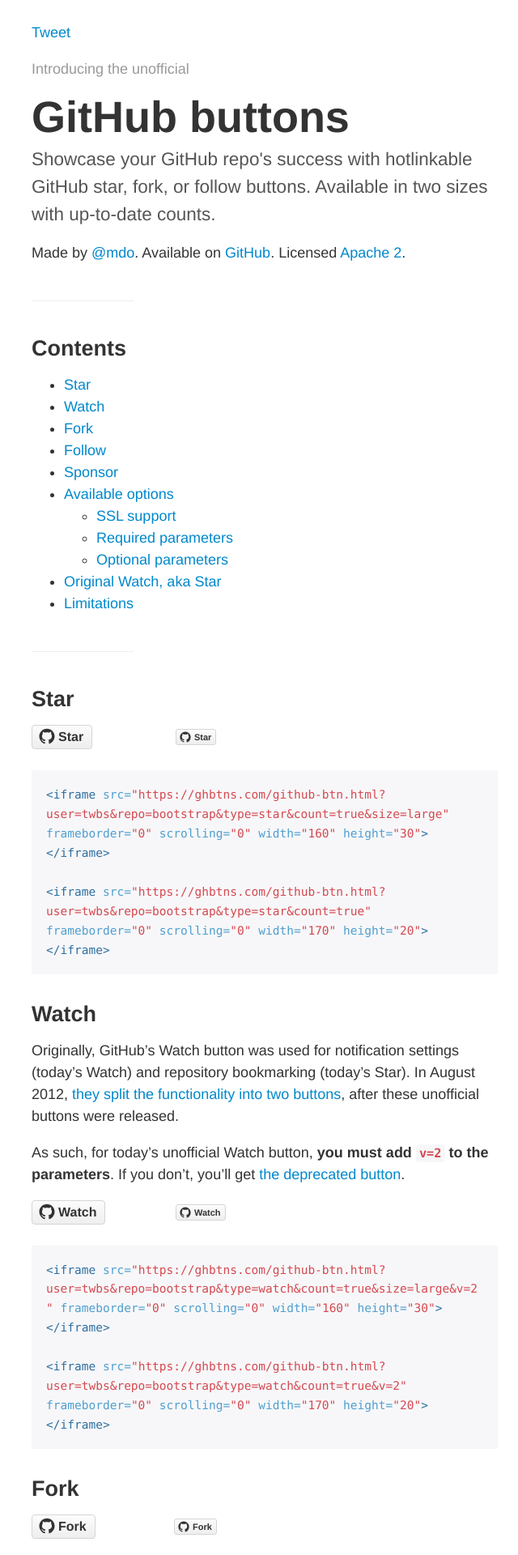
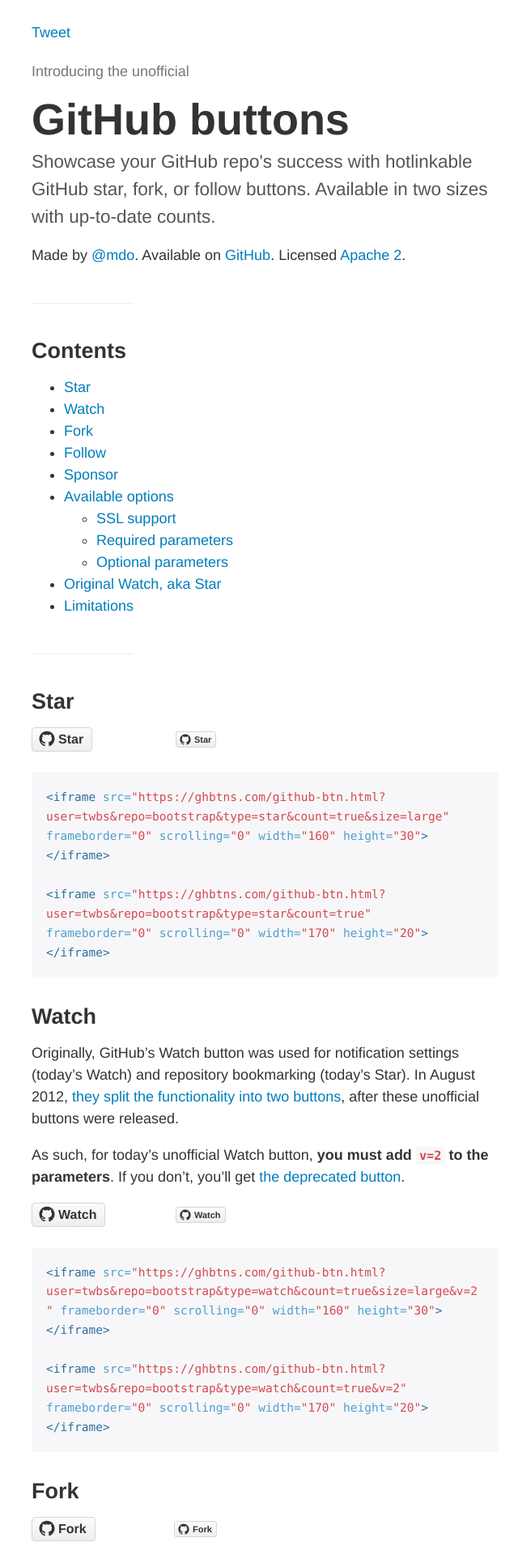
Before and after one commit to mdo/github-buttons, a Jekyll site: the page built from index.md, in a window 1280 px wide. Shown: the top 1920 px of the page at 81% size, without its empty margins (313-953 px from the left). Built offline with Jekyll 4.4.1, drawn with Linux system fonts in a browser that asks for light colours; comment, search, counter and statistics services are not loaded; our own code applies the rules of GitHub Pages for plain Markdown files.

Commit message:
Tweak docs CSS.
* remove the unused transition from `.btn`
* use Sass more
* darken a couple of colors
* fix gradient syntax
* add height in tweet button so that the page does not jump when loading

```diff
--- a/_sass/_page.scss
+++ b/_sass/_page.scss
@@ -10,9 +10,8 @@
 
 html {
   font: 14px/1.5 "Helvetica Neue", Helvetica, Arial, sans-serif;
-}
+
   @media (min-width: 34em) {
-  html {
     font-size: 18px;
   }
 }
@@ -25,19 +24,23 @@
   background-color: #fff;
 }
 
-h1, h2 {
+h1,
+h2 {
   margin-top: 0;
   line-height: 1;
   text-rendering: optimizeLegibility;
 }
+
 h1 {
   margin-bottom: .5rem;
   font-size: 3rem;
 }
+
 h2 {
   margin-top: 2rem;
   margin-bottom: 1rem;
 }
+
 h3 {
   margin-top: 2rem;
   margin-bottom: .5rem;
@@ -54,11 +57,12 @@
 }
 
 a {
-  color: #08c;
+  color: #007dbc;
   text-decoration: none;
+
+  &:hover {
+    text-decoration: underline;
   }
-a:hover {
-  text-decoration: underline;
 }
 
 table {
@@ -103,6 +107,7 @@
   font-family: Menlo, "Courier New", monospace;
   font-size: 95%;
 }
+
 code {
   padding: 2px 4px;
   font-size: 85%;
@@ -117,26 +122,29 @@
   line-height: 1.4;
   white-space: pre;
   white-space: pre-wrap;
-}
-pre code {
+
+  code {
     padding: 0;
     color: inherit;
     background-color: transparent;
     border: 0;
   }
+}
+
 .highlight {
   margin: 0 0 1rem;
   padding: 1rem;
   background-color: #f7f7f9;
-}
-.highlight pre {
+
+  pre {
     margin-bottom: 0;
     word-wrap: break-word;
   }
-.highlight + .highlight {
+
+  + .highlight {
     margin-top: 1rem;
   }
-
+}
 
 /*
  * Download button
@@ -156,36 +164,36 @@
   background-image: -moz-linear-gradient(top, #599bdc 0, #3072b3 100%); /* FF3.6+ */
   background-image: -ms-linear-gradient(top, #599bdc 0, #3072b3 100%); /* IE10+ */
   background-image: -o-linear-gradient(top, #599bdc 0, #3072b3 100%); /* Opera 11.10+ */
-  background-image: linear-gradient(top, #599bdc 0, #3072b3 100%); /* W3C */
+  background-image: linear-gradient(to bottom, #599bdc 0, #3072b3 100%); /* W3C */
   filter: progid:DXImageTransform.Microsoft.gradient(startColorstr='#599bdc', endColorstr='#3072b3', GradientType=0); /* IE6-9 */
   border: 1px solid #2967a4;
   border-radius: 6px;
   box-shadow: inset 0 1px 0 rgba(255,255,255,.1);
-  -webkit-transition: none;
-     -moz-transition: none;
-       -o-transition: none;
-          transition: none;
-}
-.btn:hover {
+
+  &:hover {
     text-decoration: none;
     background-position: 0 -15px;
   }
-.btn:active {
+
+  &:active {
     background-image: none;
     background-color: #3072b3; /* Old browsers */
     box-shadow: inset 0 5px 10px rgba(0,0,0,.125), 0 1px 2px rgba(0,0,0,.2);
   }
-
+}
 
 /*
  * Masthead
  */
 
 .tweet-button {
-  margin: 0 0 1rem;
+  height: 30px;
+  overflow: hidden;
+
+  + p {
+    margin-top: 1rem;
+    color: #767676;
   }
-.tweet-button + p {
-  color: #999;
 }
 
 
@@ -220,24 +228,28 @@
 .example {
   margin-bottom: 1rem;
   overflow: auto;
+
+  iframe {
+    display: block;
+
+    + iframe {
+      margin-top: 1rem;
     }
-.example iframe {
-  display: block;
   }
-.example iframe + iframe {
-  margin-top: 1rem;
 }
 
 @media (min-width: 34em) {
   .example {
     display: inline-block;
     line-height: 30px;
-  }
-  .example iframe {
+
+    iframe {
       float: left;
-  }
-  .example iframe + iframe {
+
+      + iframe {
         margin-top: 5px;
         margin-left: 1rem;
       }
     }
+  }
+}
```
Lines whose indentation alone changed are shown as unchanged.
